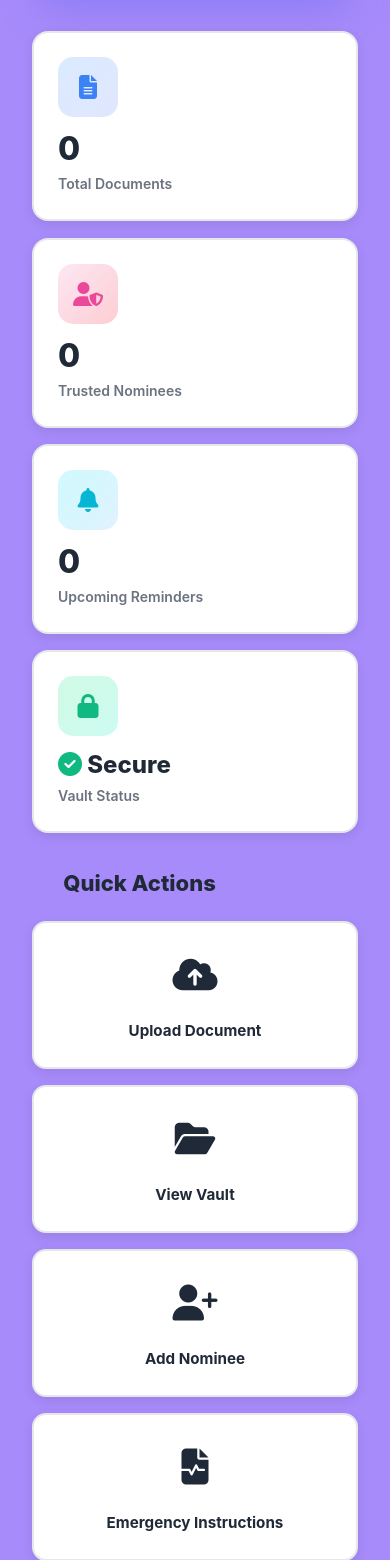
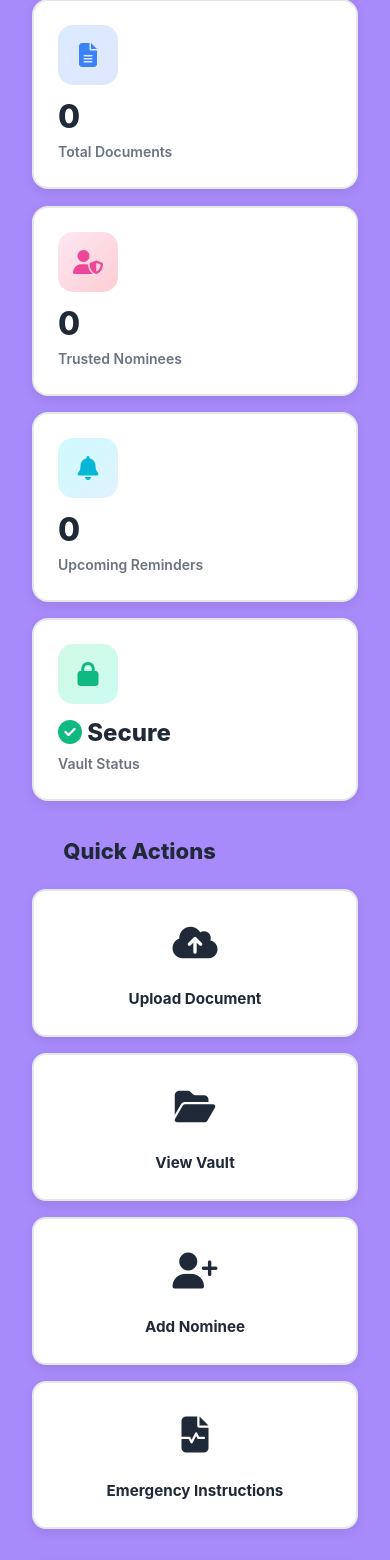
Before and after one commit to Bhagwanjha85/SecureAfter, a Django app: page /vault/dashboard/ in a window 390 px wide. Shown: the part 621-2181 px from the top of the page. Run offline with Django 4.2, Linux system fonts and the light colour scheme; the visitor is signed in with stand-in values (Sample User, id 1); data comes from the database, SQL or seed files in the repository; data that the repository does not hold is empty.

Commit message:
Add files via upload

```diff
--- a/templates/base.html
+++ b/templates/base.html
@@ -77,6 +77,51 @@
         flex-direction: column;
         overflow-x: hidden;
       }
+
+.main-content {
+  width: 100%;
+  flex: 1;
+}
+
+/* Global page spacing */
+.page-wrapper {
+  max-width: 1500px;
+  margin: 0 auto;
+  padding: 0 2rem;
+  margin-bottom: 40px;
+}
+
+/* Full-width sections support */
+.full-width {
+  width: 100%;
+  max-width: none;
+  padding-left: 0;
+  padding-right: 0;
+}
+
+/* Mobile spacing */
+@media (max-width: 768px) {
+  .page-wrapper {
+    padding: 0 1rem;
+  }
+}
+
+/* Mobile footer fix */
+@media (max-width: 768px) {
+  body {
+    overflow-y: auto !important;
+  }
+
+  .hero-section,
+  .benefits-section,
+  .testimonials-section,
+  .cta-section,
+  .contact-container {
+    overflow: visible !important;
+
+  }
+}
+
 
       /* Fixed Header Container */
       .fixed-header {
@@ -398,12 +443,6 @@
         background: #dc2626;
       }
 
-      .container {
-        max-width: 1400px;
-        margin: 2rem auto;
-        padding: 0 1.5rem;
-      }
-
       .card {
         background: white;
         border-radius: 16px;
@@ -434,6 +473,9 @@
         gap: 0.75rem;
         border-left: 4px solid;
       }
+
+
+
 
       @keyframes slideIn {
         from {
@@ -616,9 +658,6 @@
           max-width: none;
         }
 
-        .container {
-          padding: 0 1rem;
-        }
       }
 
       @media (max-width: 480px) {
@@ -726,6 +765,12 @@
           transform: translateY(0);
         }
       }
+
+
+
+
+
+
     </style>
   </head>
 
@@ -878,7 +923,11 @@
     {% endif %}
 
     <!-- Main Content -->
-    <div class="container">{% block content %}{% endblock %}</div>
+<main class="main-content">
+  <div class="page-wrapper">
+    {% block content %}{% endblock %}
+  </div>
+</main>
 
     <!-- Footer -->
     {% include 'footer.html' %}
--- a/templates/dashboard/user_dashboard.html
+++ b/templates/dashboard/user_dashboard.html
@@ -12,7 +12,8 @@
 
   /* Responsive Container */
   .dashboard-wrapper {
-    max-width: 1800px;
+    width: 100%;
+    max-width: 100%;
     padding: 1rem;
     margin: 0 auto;
     animation: fadeIn 0.6s ease-out;
@@ -98,11 +99,6 @@
 
   /* Hero Section */
   .dashboard-hero {
-
-    background-image: url('https://img.freepik.com/free-vector/secure-database-cloud-computing-background-with-digital-tech-lines_1017-53335.jpg');
-    background-repeat: no-repeat;
-    background-size: 100%;
-    background-position: center;
     padding: 2rem 1.5rem;
     border-radius: 16px;
     margin-bottom: 2rem;
--- a/templates/footer.html
+++ b/templates/footer.html
@@ -207,6 +207,11 @@
     left: 100%;
   }
 
+  .footer-neon {
+  position: relative;
+  z-index: 5;
+}
+
   .footer-neon .footer-links a:hover {
     color: #fff;
     border-color: rgba(102, 126, 234, 0.5);
```
Also changed, not shown: templates/home.html (+6 -5 lines).
